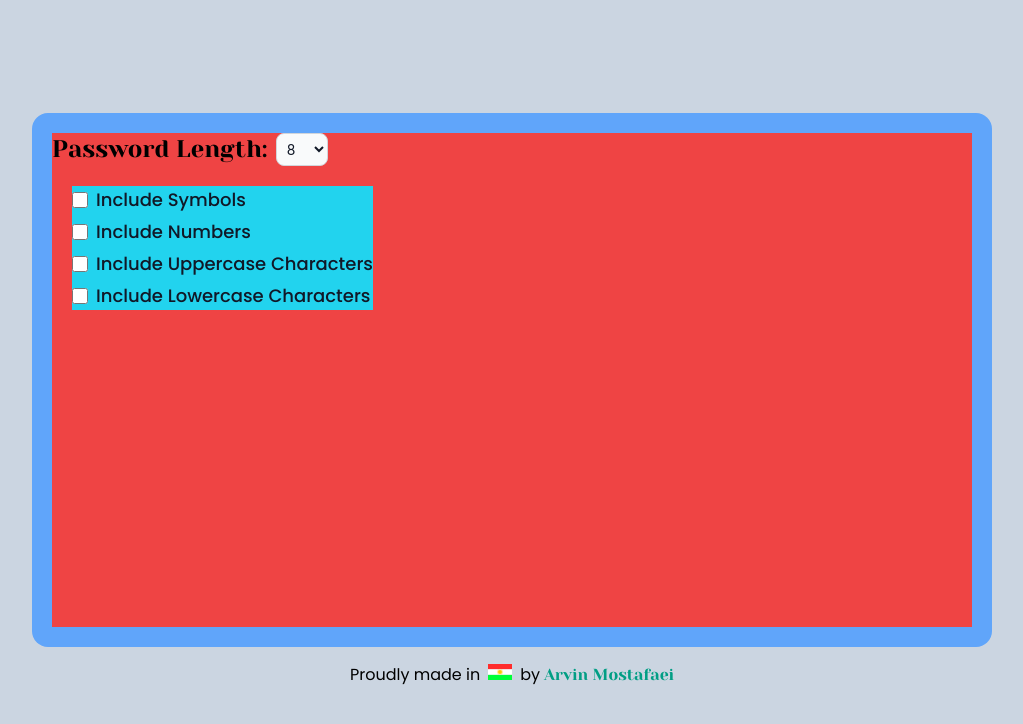
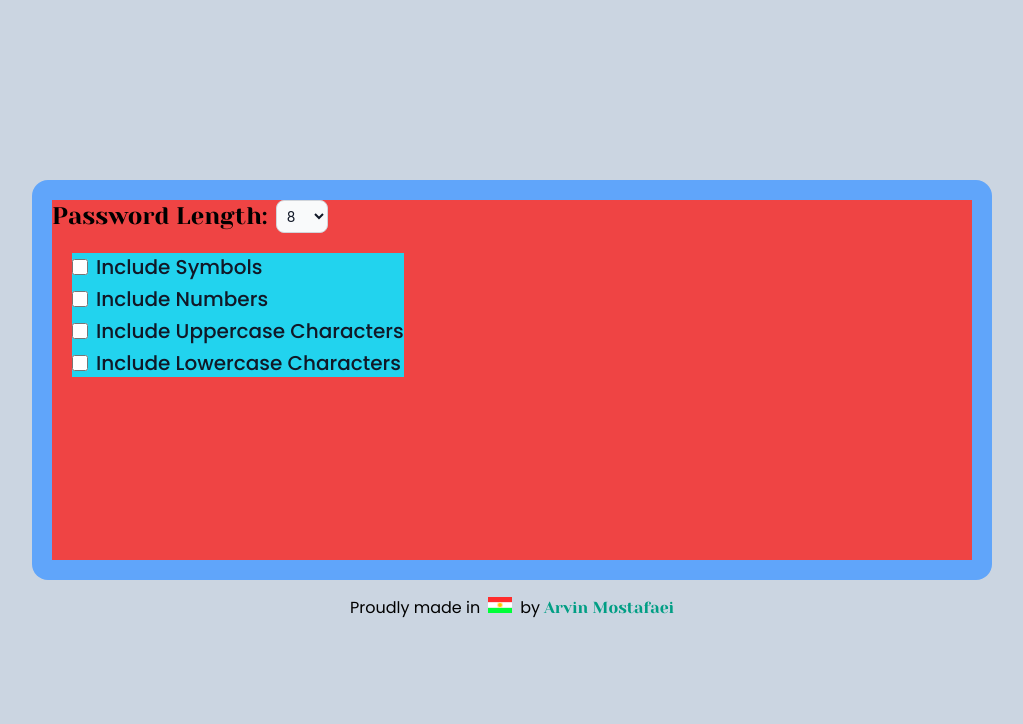
Before and after one commit to arviinmo/palora, a Next.js app: page / in a window 1280 px wide. Shown: the top 724 px of the page, without its empty margins (128-1151 px from the left). Built offline with nearby package versions, Linux system fonts and the light colour scheme.

Commit message:
add checkbox component

```diff
--- a/components/RadioOptions/RadioOptions.jsx
+++ b/components/RadioOptions/RadioOptions.jsx
@@ -2,22 +2,22 @@ import React from 'react'
 
 function RadioOptions() {
   return (
-    <div className="font-Poppins md:ml-5 bg-cyan-400 w-max text-lg sm:ml-2">
+    <div className="font-Poppins md:ml-5 bg-cyan-400 w-max text-xl sm:ml-2">
         <div className="flex items-center mb-1 mt-5">
             <input id="default-checkbox" type="checkbox" value="SymbolsIncluded" className="w-4 h-4 text-blue-600 bg-gray-100 rounded border-gray-300 focus:ring-blue-500 dark:focus:ring-blue-600 dark:ring-offset-gray-800 focus:ring-2 dark:bg-gray-700 dark:border-gray-600" />
-            <label htmlFor="default-checkbox" className="xs:text-base ml-2 sl:text-lg font-medium text-gray-900 dark:text-gray-300">Include Symbols</label>
+            <label htmlFor="default-checkbox" className="xs:text-base ml-2 sl:text-xl font-medium text-gray-900 dark:text-gray-300">Include Symbols</label>
         </div>
         <div className="flex items-center mb-1">
             <input id="default-checkbox" type="checkbox" value="NumbersIncluded" className="w-4 h-4 text-blue-600 bg-gray-100 rounded border-gray-300 focus:ring-blue-500 dark:focus:ring-blue-600 dark:ring-offset-gray-800 focus:ring-2 dark:bg-gray-700 dark:border-gray-600" />
-            <label htmlFor="default-checkbox" className="xs:text-base ml-2 sl:text-lg font-medium text-gray-900 dark:text-gray-300">Include Numbers</label>
+            <label htmlFor="default-checkbox" className="xs:text-base ml-2 sl:text-xl font-medium text-gray-900 dark:text-gray-300">Include Numbers</label>
         </div>
         <div className="flex items-center mb-1">
             <input id="default-checkbox" type="checkbox" value="UppercaseIncluded" className="w-4 h-4 text-blue-600 bg-gray-100 rounded border-gray-300 focus:ring-blue-500 dark:focus:ring-blue-600 dark:ring-offset-gray-800 focus:ring-2 dark:bg-gray-700 dark:border-gray-600" />
-            <label htmlFor="default-checkbox" className="xs:text-base ml-2 sl:text-lg font-medium text-gray-900 dark:text-gray-300">Include Uppercase Characters</label>
+            <label htmlFor="default-checkbox" className="xs:text-base ml-2 sl:text-xl font-medium text-gray-900 dark:text-gray-300">Include Uppercase Characters</label>
         </div>
         <div className="flex items-center mb-1">
             <input id="default-checkbox" type="checkbox" value="LowercaseIncluded" className="w-4 h-4 text-blue-600 bg-gray-100 rounded border-gray-300 focus:ring-blue-500 dark:focus:ring-blue-600 dark:ring-offset-gray-800 focus:ring-2 dark:bg-gray-700 dark:border-gray-600" />
-            <label htmlFor="default-checkbox" className="xs:text-base ml-2 sl:text-lg font-medium text-gray-900 dark:text-gray-300">Include Lowercase Characters</label>
+            <label htmlFor="default-checkbox" className="xs:text-base ml-2 sl:text-xl font-medium text-gray-900 dark:text-gray-300">Include Lowercase Characters</label>
         </div>
     </div>
   )
--- a/pages/index.js
+++ b/pages/index.js
@@ -12,7 +12,7 @@ export default function Home() {
         <link rel="icon" href="/favicon.ico" />
       </Head>
       <div className="w-3/3 bg-slate-300 flex flex-col items-center justify-center h-screen">
-        <div className="flex flex-row h-2/3 rounded-2xl place-items-center lg:w-1/2 md:w-9/12 sm:w-11/12 p-5 bg-blue-400">
+        <div className="flex flex-row h-2/4 rounded-2xl place-items-center lg:w-2/5 md:w-9/12 sm:w-11/12 p-5 bg-blue-400">
           <div className="w-full h-full bg-red-500">
             <PassGen />
           </div>
```
